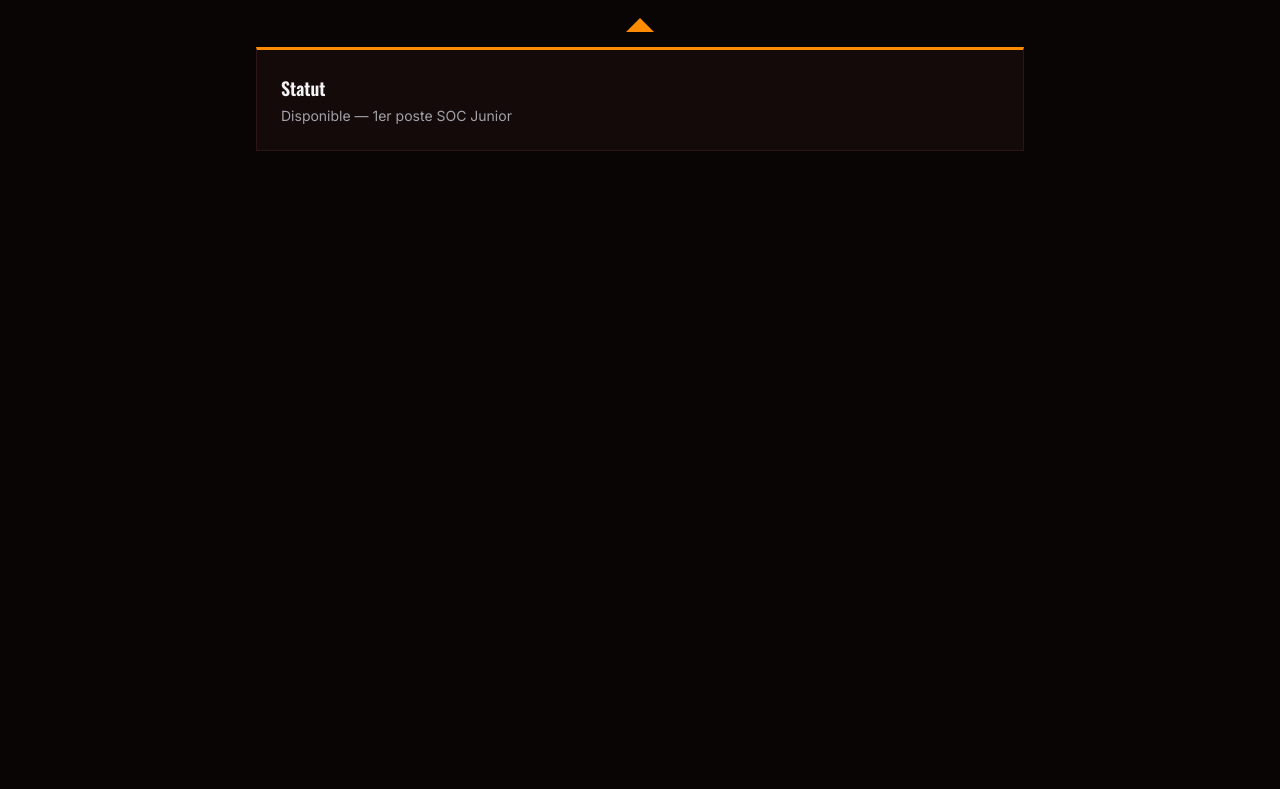
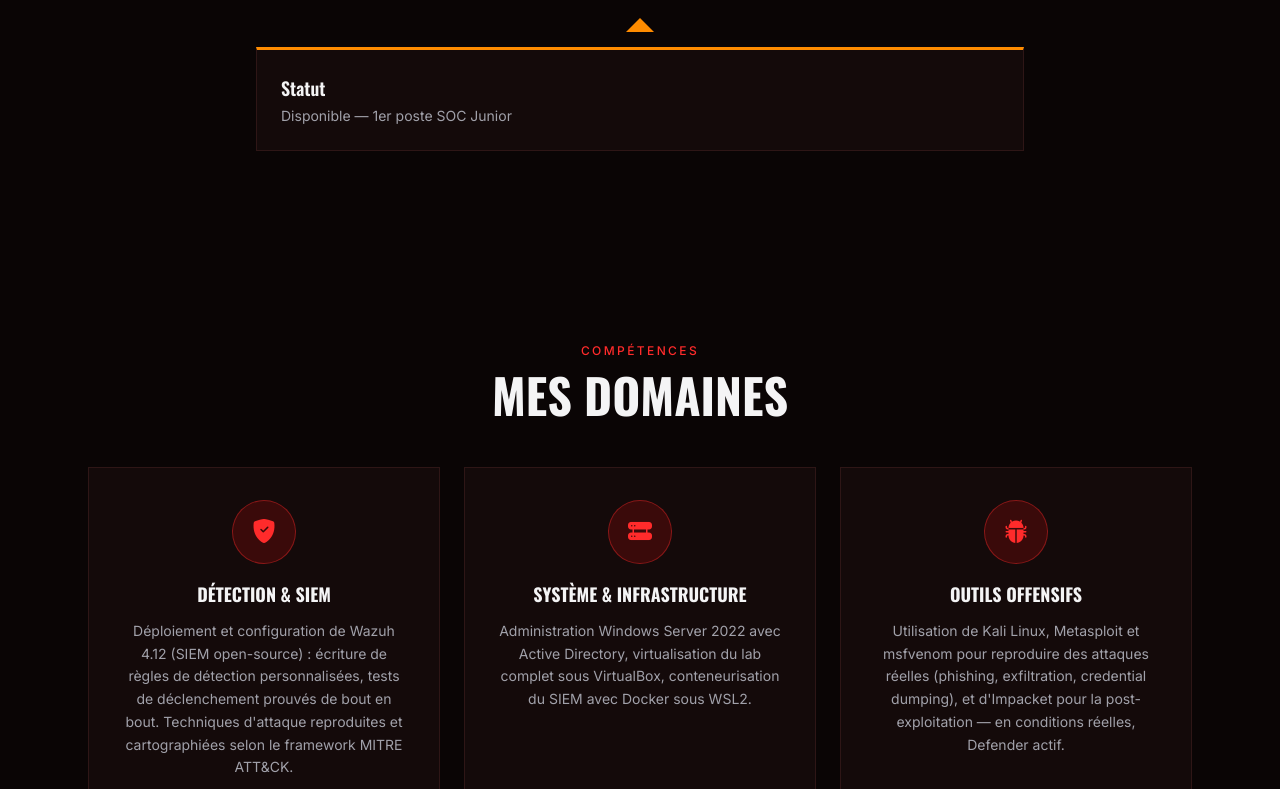
Before and after one commit to J-Hadley-C/portfolio-soc-alert, a React (Vite) app: page / in a window 1280 px wide. Shown: the part 2011-2800 px from the top of the page. Before the commit the page ends 2258 px from the top, so only its background shows below. Built offline with nearby package versions, Linux system fonts and the light colour scheme.

Commit message:
feat: ajouter la section Competences par categories

```diff
--- a/src/App.jsx
+++ b/src/App.jsx
@@ -1,11 +1,13 @@
 import Hero from './components/Hero'
 import Profil from './components/Profil'
+import Competences from './components/Competences'
 
 export default function App() {
   return (
     <>
       <Hero />
       <Profil />
+      <Competences />
     </>
   )
 }
--- /dev/null
+++ b/src/components/Competences.jsx
@@ -0,0 +1,86 @@
+import { motion } from 'framer-motion'
+
+const CATEGORIES = [
+  {
+    icon: 'bi-shield-fill-check',
+    titre: 'Détection & SIEM',
+    texte: "Déploiement et configuration de Wazuh 4.12 (SIEM open-source) : écriture de règles de détection personnalisées, tests de déclenchement prouvés de bout en bout. Techniques d'attaque reproduites et cartographiées selon le framework MITRE ATT&CK.",
+  },
+  {
+    icon: 'bi-hdd-rack-fill',
+    titre: 'Système & Infrastructure',
+    texte: "Administration Windows Server 2022 avec Active Directory, virtualisation du lab complet sous VirtualBox, conteneurisation du SIEM avec Docker sous WSL2.",
+  },
+  {
+    icon: 'bi-bug-fill',
+    titre: 'Outils offensifs',
+    texte: "Utilisation de Kali Linux, Metasploit et msfvenom pour reproduire des attaques réelles (phishing, exfiltration, credential dumping), et d'Impacket pour la post-exploitation — en conditions réelles, Defender actif.",
+  },
+  {
+    icon: 'bi-diagram-3-fill',
+    titre: 'Réseau & Analyse',
+    texte: "Capture et analyse de trafic réseau avec Wireshark/tshark, reconnaissance et scan avec Nmap — identification de signatures d'attaque (scan SYN, exfiltration HTTP).",
+  },
+  {
+    icon: 'bi-terminal-fill',
+    titre: 'Scripting',
+    texte: "Automatisation et exploitation via PowerShell côté Windows, Bash côté Linux.",
+  },
+]
+
+const container = {
+  whileInView: { transition: { staggerChildren: 0.08 } },
+  viewport: { once: true },
+}
+const item = {
+  initial: { opacity: 0, y: 20 },
+  whileInView: { opacity: 1, y: 0 },
+  transition: { duration: 0.4 },
+}
+
+export default function Competences() {
+  return (
+    <section id="competences" className="py-24 px-6 max-w-6xl mx-auto">
+      <motion.div
+        initial={{ opacity: 0, y: 24 }}
+        whileInView={{ opacity: 1, y: 0 }}
+        viewport={{ once: true }}
+        transition={{ duration: 0.5 }}
+        className="mb-12 text-center"
+      >
+        <p className="text-xs font-medium uppercase tracking-[0.2em] text-accent mb-3">
+          Compétences
+        </p>
+        <h2 className="font-display font-bold text-4xl sm:text-5xl text-zinc-100 uppercase">
+          Mes domaines
+        </h2>
+      </motion.div>
+
+      <motion.div
+        variants={container}
+        initial="initial"
+        whileInView="whileInView"
+        viewport={{ once: true }}
+        className="grid sm:grid-cols-2 lg:grid-cols-3 gap-6"
+      >
+        {CATEGORIES.map(c => (
+          <motion.div
+            key={c.titre}
+            variants={item}
+            className="bg-surface border border-divider p-8 text-center
+              hover:border-accent/50 transition-colors duration-200"
+          >
+            <span className="inline-flex items-center justify-center w-16 h-16 rounded-full
+              bg-accent-dim border border-accent/40 mb-4">
+              <i className={`bi ${c.icon} text-2xl text-accent`} />
+            </span>
+            <h3 className="font-display font-bold text-lg text-zinc-100 uppercase mb-3">
+              {c.titre}
+            </h3>
+            <p className="text-sm text-zinc-400 leading-relaxed">{c.texte}</p>
+          </motion.div>
+        ))}
+      </motion.div>
+    </section>
+  )
+}
```
